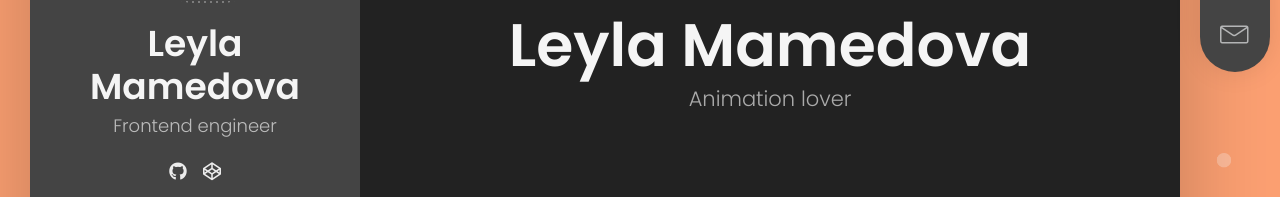
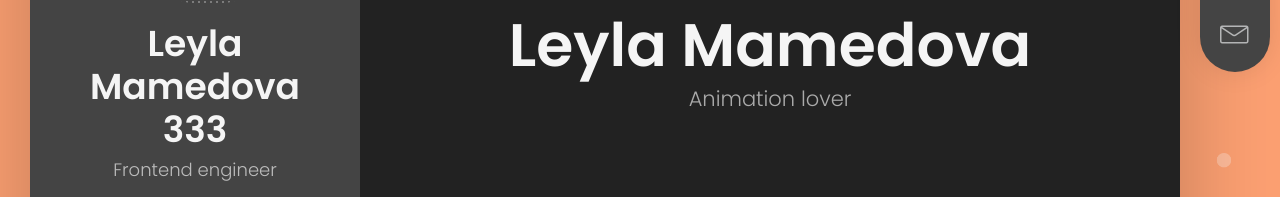
Before and after one commit to goingtogogo/gngtgg.space, a plain HTML site: page index.html in a window 1280 px wide. Shown: the part 338-535 px from the top of the page. Drawn offline with Linux system fonts and the light colour scheme; some packages are replaced by stand-ins of ours.

Commit message:
check commit

```diff
--- a/index.html
+++ b/index.html
@@ -3,7 +3,7 @@
   <head>
     <meta charset="UTF-8" />
     <meta http-equiv="X-UA-Compatible" content="IE=edge" />
-    <title>gngtgg.space</title>
+    <title>Leyla.codes</title>
     <meta
       name="viewport"
       content="width=device-width, initial-scale=1, maximum-scale=1"
@@ -49,7 +49,7 @@
               <img src="img/main_photo.jpg" alt="Leyla Mamedova" />
             </div>
             <div class="header-titles">
-              <h2>Leyla Mamedova</h2>
+              <h2>Leyla Mamedova 333</h2>
               <h4>Frontend engineer</h4>
             </div>
           </div>
```
